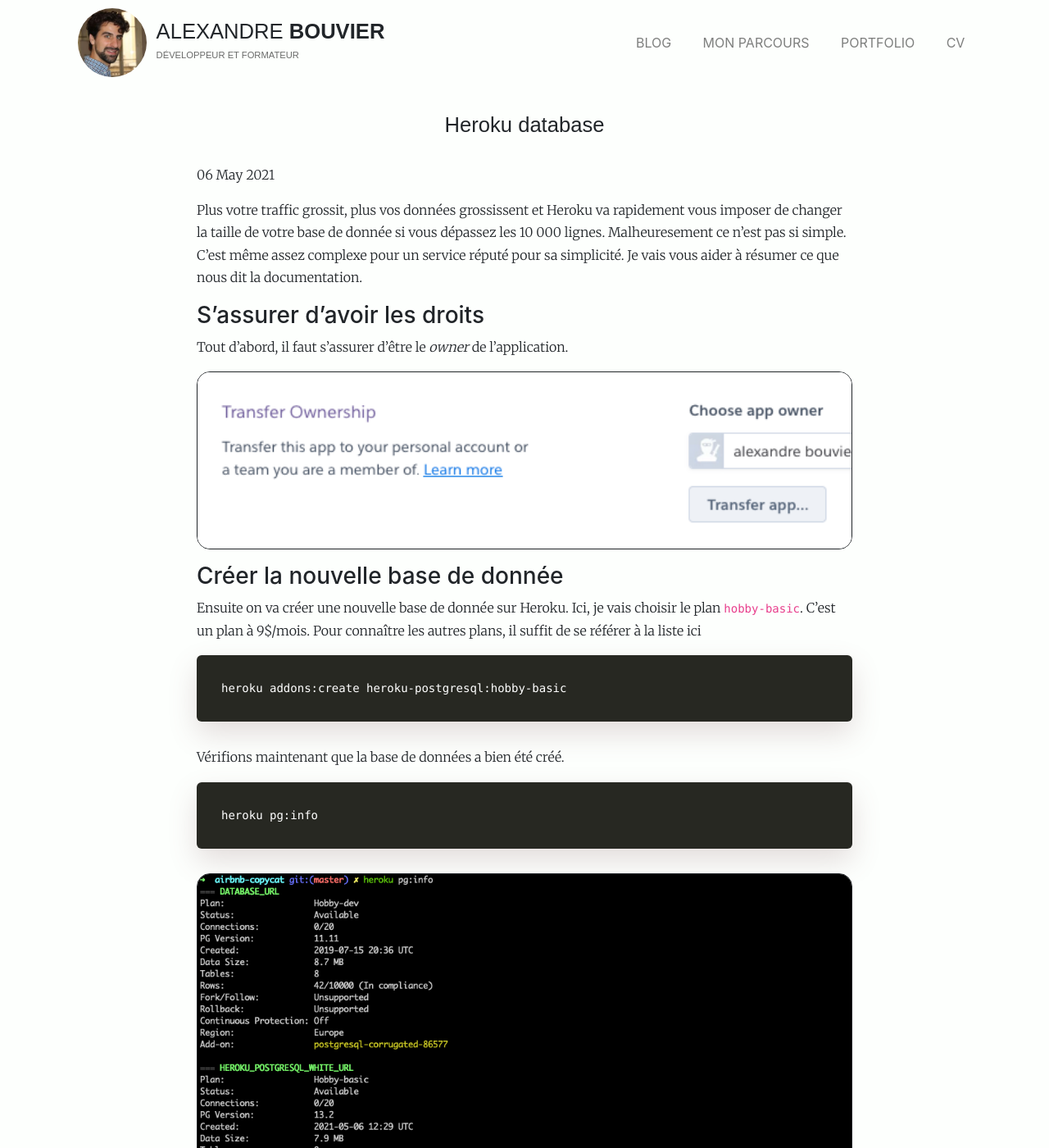
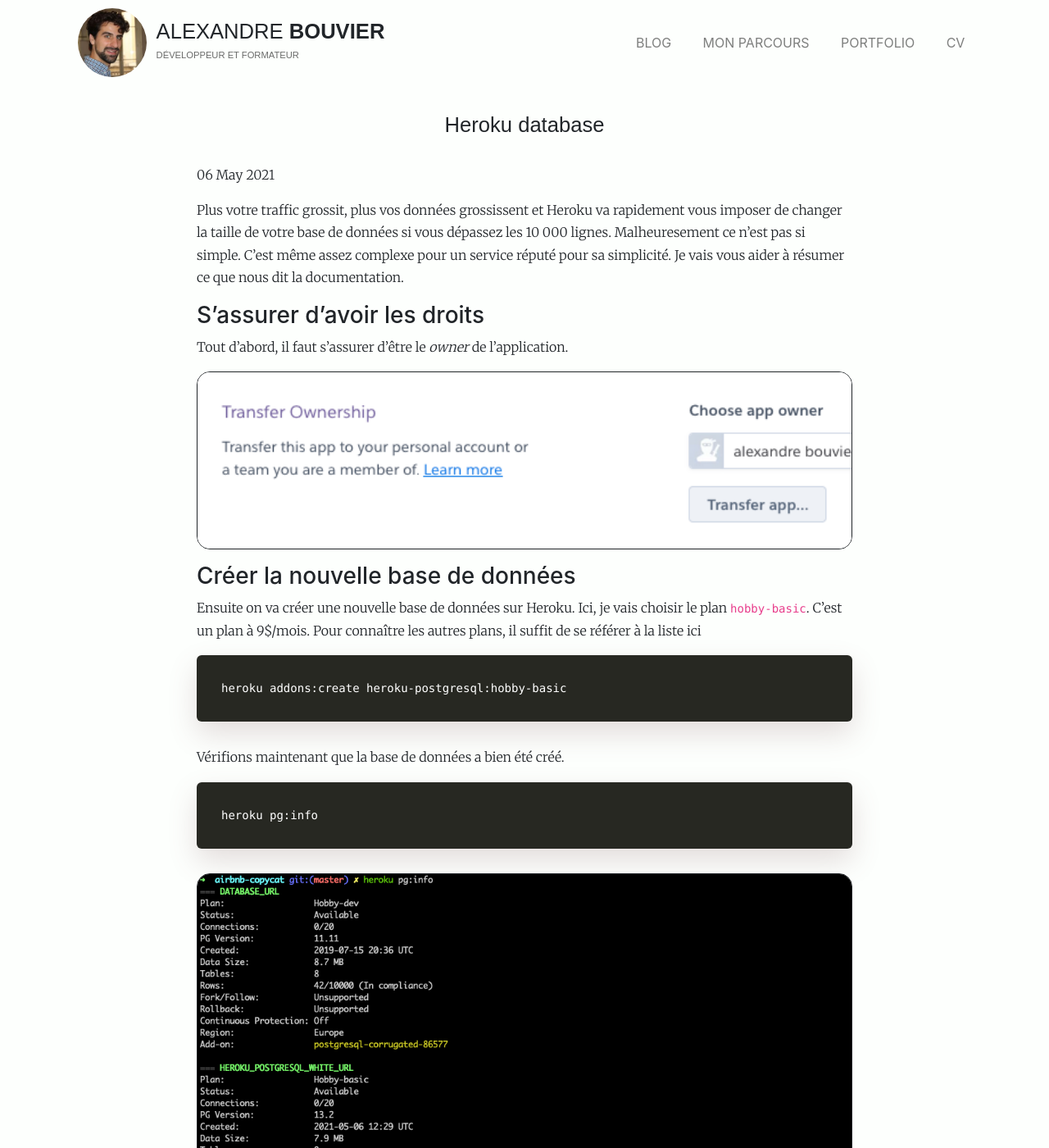
Before and after one commit to alexandrebk/alexandrebk.github.io, a Jekyll site: the page built from _posts/2021-05-06-heroku-database.md, in a window 1280 px wide and 1400 px high. Shown: the whole window at 82% size. Built offline with Jekyll 4.4.1, drawn with Linux system fonts in a browser that asks for light colours; nearby versions of some CDN libraries; some of the changed text lies outside the part shown.

Commit message:
Updates post articles

````diff
--- a/_layouts/default.html
+++ b/_layouts/default.html
@@ -13,7 +13,7 @@
     <meta property="og:description" content="Ce blog est à propos de développement Web en général et de Ruby on Rails en particulier." />
     <meta property="og:site_name" content="{{ page.title }}" />
     <link rel="stylesheet" href="https://use.fontawesome.com/releases/v5.5.0/css/all.css">
-    <link rel="shortcut icon" href="images/favicon.ico">
+    <link rel="shortcut icon" href="images/favicon.ico" type="image/x-icon" />
     <link href="https://fonts.googleapis.com/css2?family=Merriweather:wght@300;400;700&family=Open+Sans:wght@300;400;600;700&display=swap" rel="stylesheet">
     <link rel="stylesheet" href="https://stackpath.bootstrapcdn.com/bootstrap/4.4.1/css/bootstrap.min.css" integrity="sha384-Vkoo8x4CGsO3+Hhxv8T/Q5PaXtkKtu6ug5TOeNV6gBiFeWPGFN9MuhOf23Q9Ifjh" crossorigin="anonymous">
     <link rel="stylesheet" href="/assets/css/styles.css">
--- a/_posts/2021-05-06-heroku-database.md
+++ b/_posts/2021-05-06-heroku-database.md
@@ -9,7 +9,7 @@
 
 ---
 
-Plus votre traffic grossit, plus vos données grossissent et Heroku va rapidement vous imposer de changer la taille de votre base de donnée si vous dépassez les 10 000 lignes. Malheuresement ce n'est pas si simple. C'est même assez complexe pour un service réputé pour sa simplicité. Je vais vous aider à résumer ce que nous dit la [documentation](https://devcenter.heroku.com/articles/upgrading-heroku-postgres-databases).
+Plus votre traffic grossit, plus vos données grossissent et Heroku va rapidement vous imposer de changer la taille de votre base de données si vous dépassez les 10 000 lignes. Malheuresement ce n'est pas si simple. C'est même assez complexe pour un service réputé pour sa simplicité. Je vais vous aider à résumer ce que nous dit la [documentation](https://devcenter.heroku.com/articles/upgrading-heroku-postgres-databases).
 
 ### S'assurer d'avoir les droits
 
@@ -19,9 +19,9 @@
      class="image"
      alt="ownership">
 
-### Créer la nouvelle base de donnée
+### Créer la nouvelle base de données
 
-Ensuite on va créer une nouvelle base de donnée sur Heroku. Ici, je vais choisir le plan `hobby-basic`. C'est un plan à 9$/mois. Pour connaître les autres plans, il suffit de se référer à la liste [ici](https://elements.heroku.com/addons/heroku-postgresql)
+Ensuite on va créer une nouvelle base de données sur Heroku. Ici, je vais choisir le plan `hobby-basic`. C'est un plan à 9$/mois. Pour connaître les autres plans, il suffit de se référer à la liste [ici](https://elements.heroku.com/addons/heroku-postgresql)
 
 ```sh
 heroku addons:create heroku-postgresql:hobby-basic
@@ -37,7 +37,7 @@
      class="image"
      alt="pg info">
 
-Il faut récupérer le nom de la base de donnée nouvellement créé. Dans notre cas c'est `HEROKU_POSTGRESQL_WHITE_URL`.
+Il faut récupérer le nom de la base de données nouvellement créé. Dans notre cas c'est `HEROKU_POSTGRESQL_WHITE_URL`.
 
 ### Copie de la base de données
 
````
